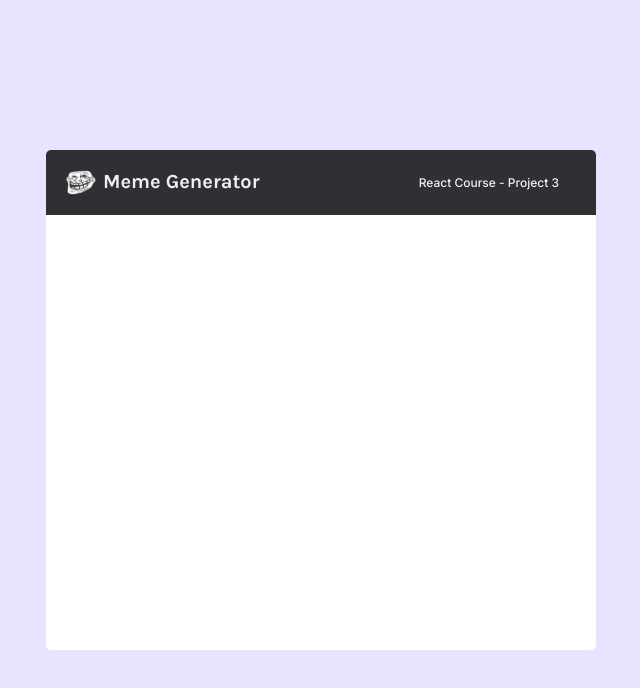
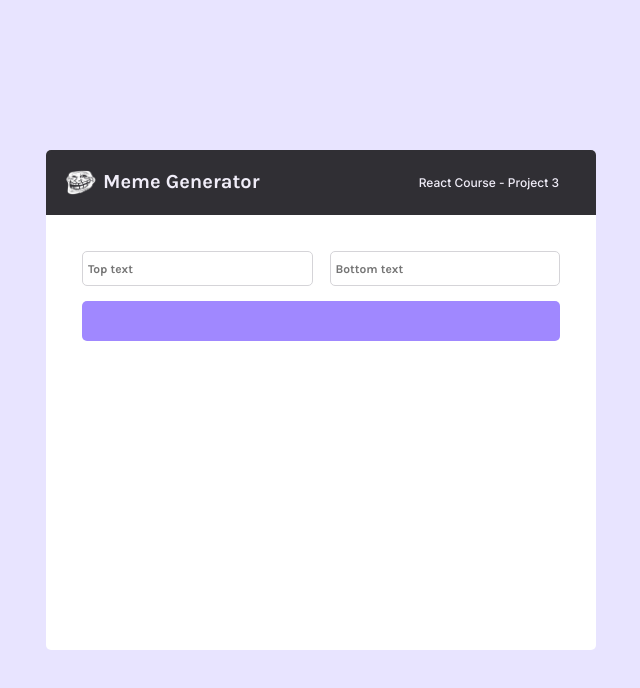
Before and after one commit to jajanaaa/meme-generator, a React (Create React App) app: page / in a window 1280 px wide. Shown: the top 688 px of the page, without its empty margins (319-959 px from the left). Built offline with nearby package versions, Linux system fonts and the light colour scheme.

Commit message:
Created form

```diff
--- a/src/App.css
+++ b/src/App.css
@@ -42,6 +42,43 @@
   color: var(--very-light-violet);
 }
 
+main {
+  padding: 36px;
+}
+
+/* FORM */
+
+.App .Meme .top-inputs {
+  display: flex;
+  gap: 17px;
+  margin-bottom: 15px;
+}
+
+.App .Meme .top-inputs input {
+  width: 100%;
+  height: 35px;
+  border-radius: 5px;
+  border: 1px solid var(--light-grey);
+  font-family: "Karla", sans-serif;
+  font-weight: 400;
+  font-size: 12px;
+  padding: 5px;
+}
+
+button {
+  width: 100%;
+  height: 40px;
+  border-radius: 5px;
+  border: none;
+  background-color: var(--violet);
+  font-family: "Karla", sans-serif;
+  font-weight: 700;
+  font-size: 16px;
+  letter-spacing: -10%;
+  color: var(--very-light-violet);
+  cursor: pointer;
+}
+
 /* FOR MOBILE */
 @media (max-width: 425px) {
   .App {
--- a/src/App.js
+++ b/src/components/App.js
@@ -1,10 +1,12 @@
-import "./App.css";
+import "../App.css";
 import Header from "./Header";
+import Meme from "./Meme";
 
 function App() {
   return (
     <div className="App">
       <Header />
+      <Meme />
     </div>
   );
 }
--- a/src/Header.js
+++ b/src/components/Header.js
@@ -1,15 +1,15 @@
 import React from "react";
-import Troll from "./troll-face.png";
+import Troll from "../troll-face.png";
 
 function Header() {
   return (
-    <div className="Header">
+    <header className="Header">
       <div>
         <img src={Troll} alt="troll face" />
         <h1>Meme Generator</h1>
       </div>
       <h2>React Course - Project 3</h2>
-    </div>
+    </header>
   );
 }
 
--- /dev/null
+++ b/src/components/Meme.js
@@ -0,0 +1,17 @@
+import React from "react";
+
+function Meme() {
+  return (
+    <main>
+      <form className="Meme">
+        <div className="top-inputs">
+          <input type="text" placeholder="Top text" />
+          <input type="text" placeholder="Bottom text" />
+        </div>
+        <button value="Get a new meme image 🖼️"></button>
+      </form>
+    </main>
+  );
+}
+
+export default Meme;
```
Also changed, not shown: src/index.js (+6 -6 lines).
